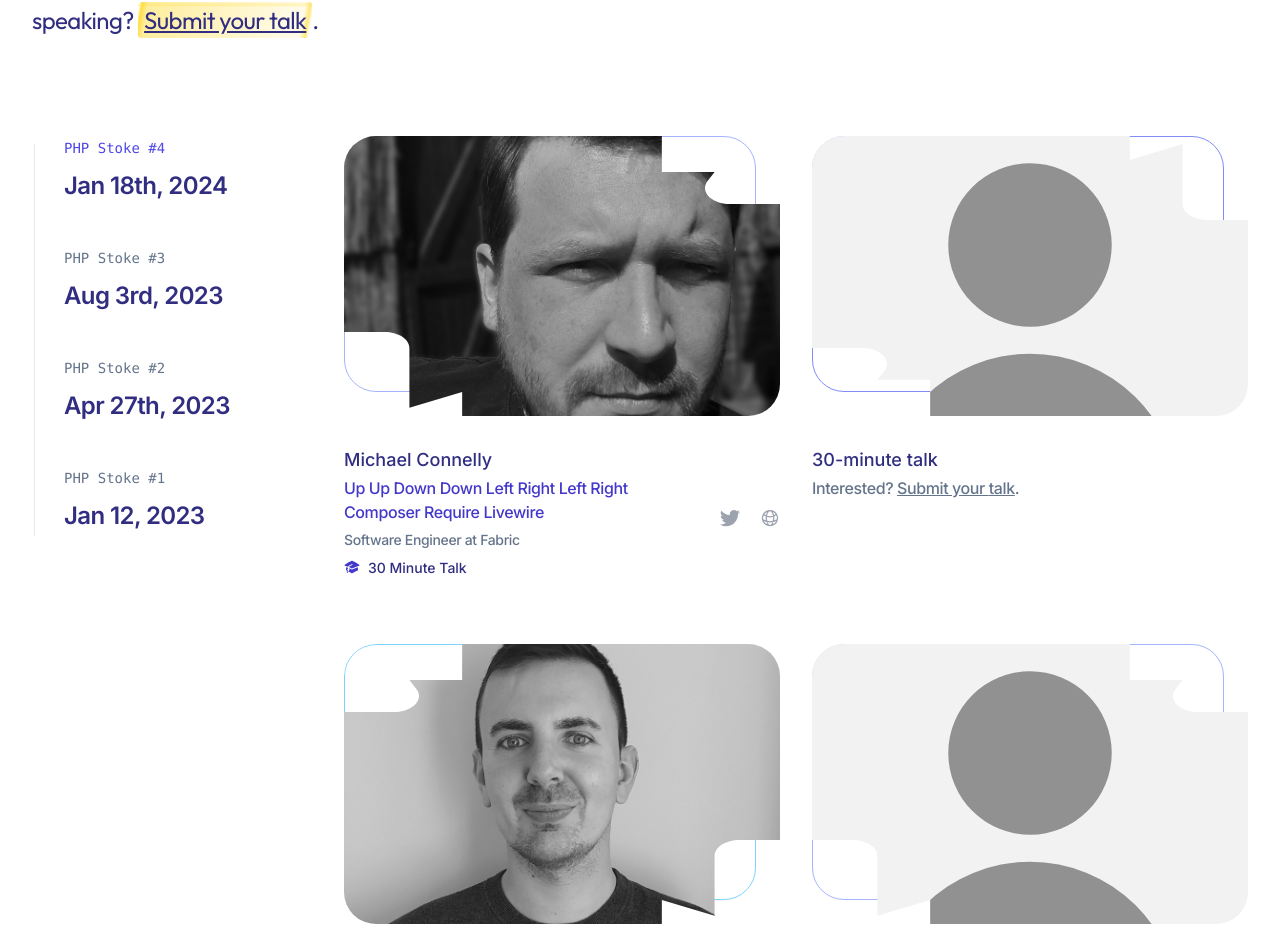
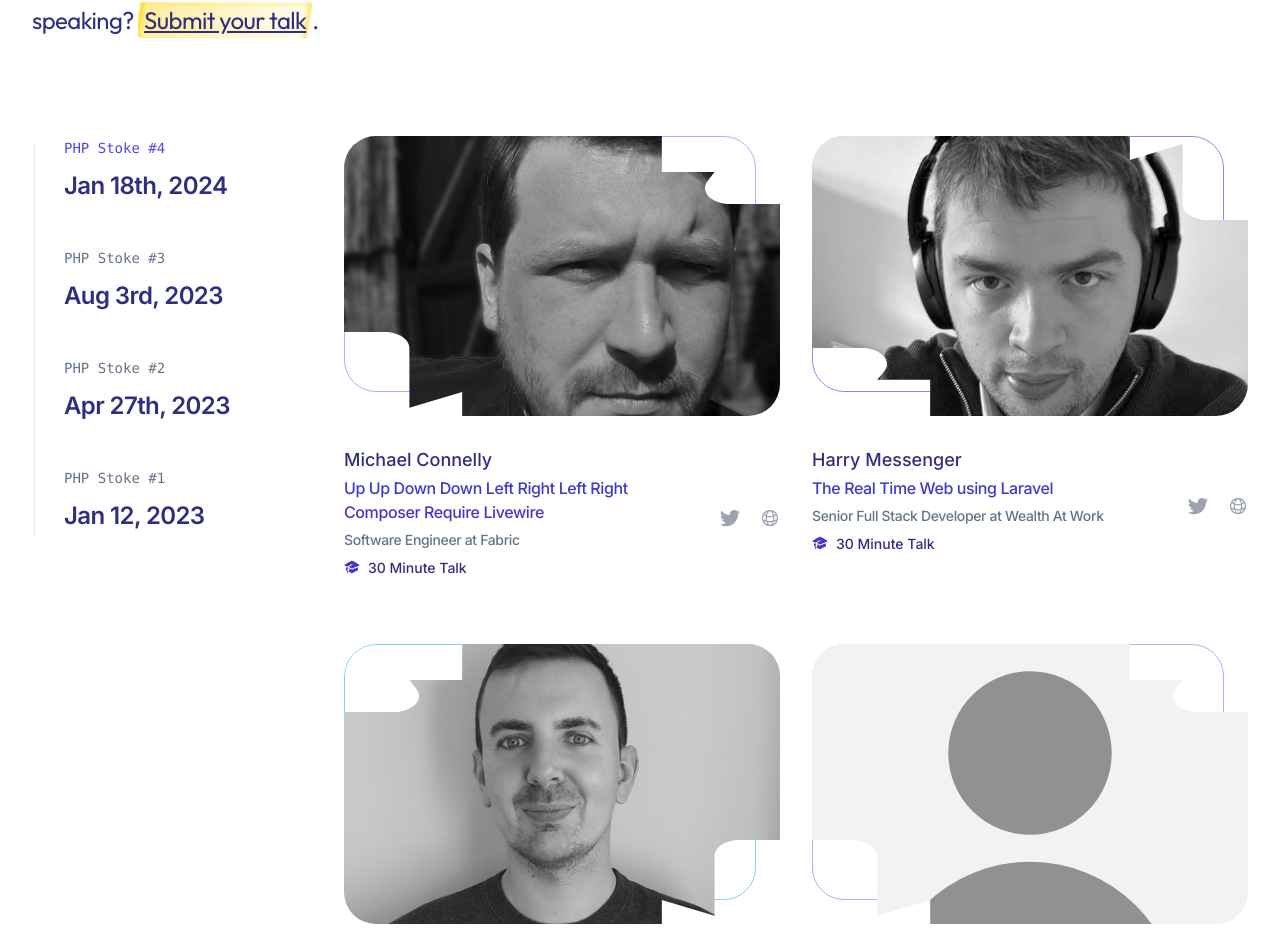
Before and after one commit to phpstoke/phpstoke.co.uk, a Next.js app: page / in a window 1280 px wide. Shown: the part 1971-2904 px from the top of the page. Built offline with nearby package versions, Linux system fonts and the light colour scheme; some icons are missing.

Commit message:
Add Harry Messenger

```diff
--- a/src/components/Speakers.jsx
+++ b/src/components/Speakers.jsx
@@ -17,6 +17,7 @@ import kseniaZverevaImage from '@/images/avatars/ksenia-zvereva.jpeg'
 import rajSakthivelImage from '@/images/avatars/raj-sakthivel.jpeg'
 import gregMayes from '@/images/avatars/greg-mayes.jpg'
 import michaelConnelly from '@/images/avatars/michael-connelly.jpg'
+import harryMessenger from '@/images/avatars/harry-messenger.jpeg'
 
 import { AcademicCapIcon, BoltIcon, UserIcon } from '@heroicons/react/24/solid'
 
@@ -36,8 +37,14 @@ const days = [
         lightning: false,
         available: false,
       }, {
+        name: 'Harry Messenger',
+        role: 'Senior Full Stack Developer at Wealth At Work',
+        talk: 'The Real Time Web using Laravel',
+        image: harryMessenger,
+        twitterUrl: 'https://twitter.com/harrysmessenger',
+        webUrl: 'https://hsmess.dev',
         lightning: false,
-        available: true,
+        available: false,
       }, {
         name: 'Greg Mayes',
         role: 'Software Engineer',
```
Also changed, not shown: src/images/avatars/harry-messenger.jpeg (added).
